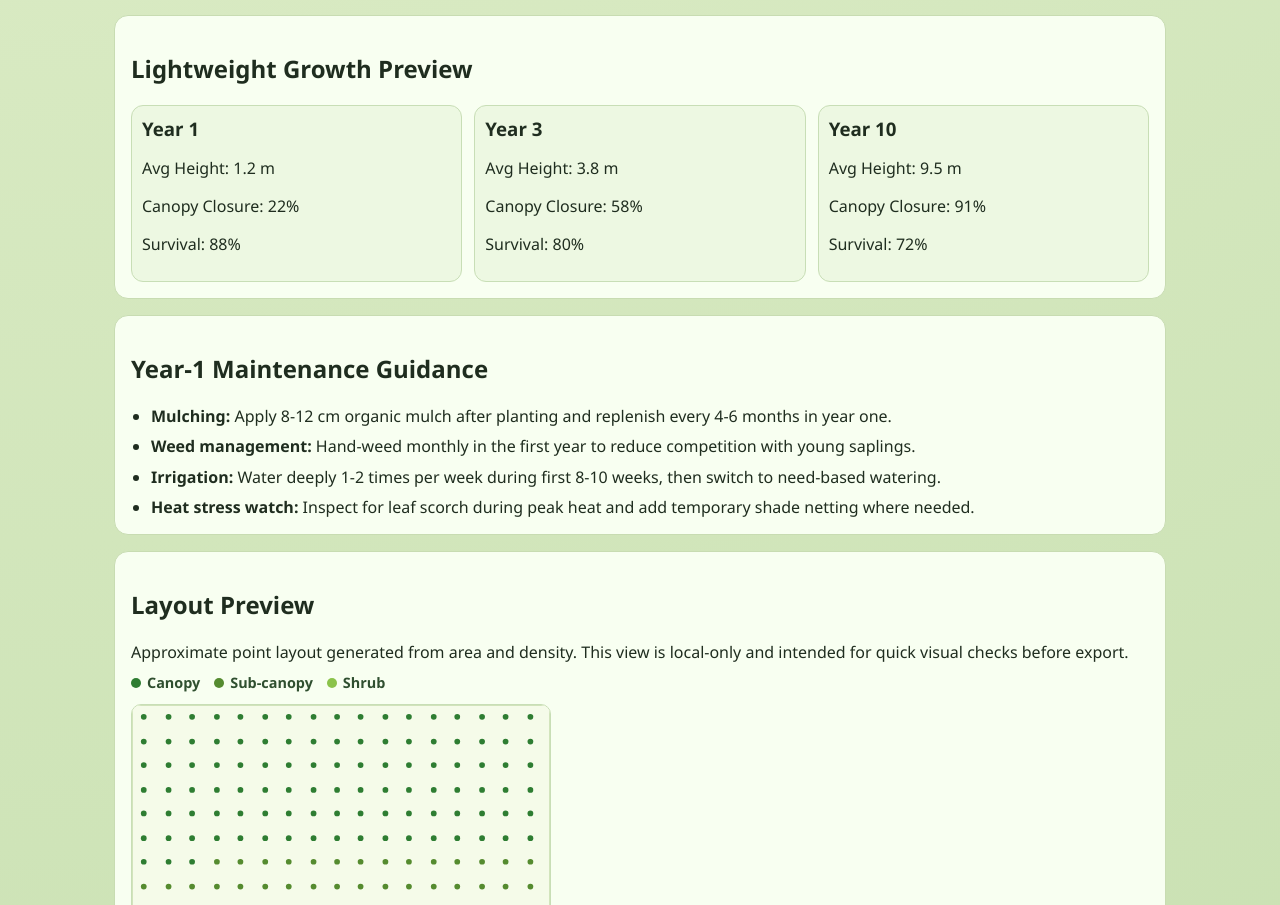
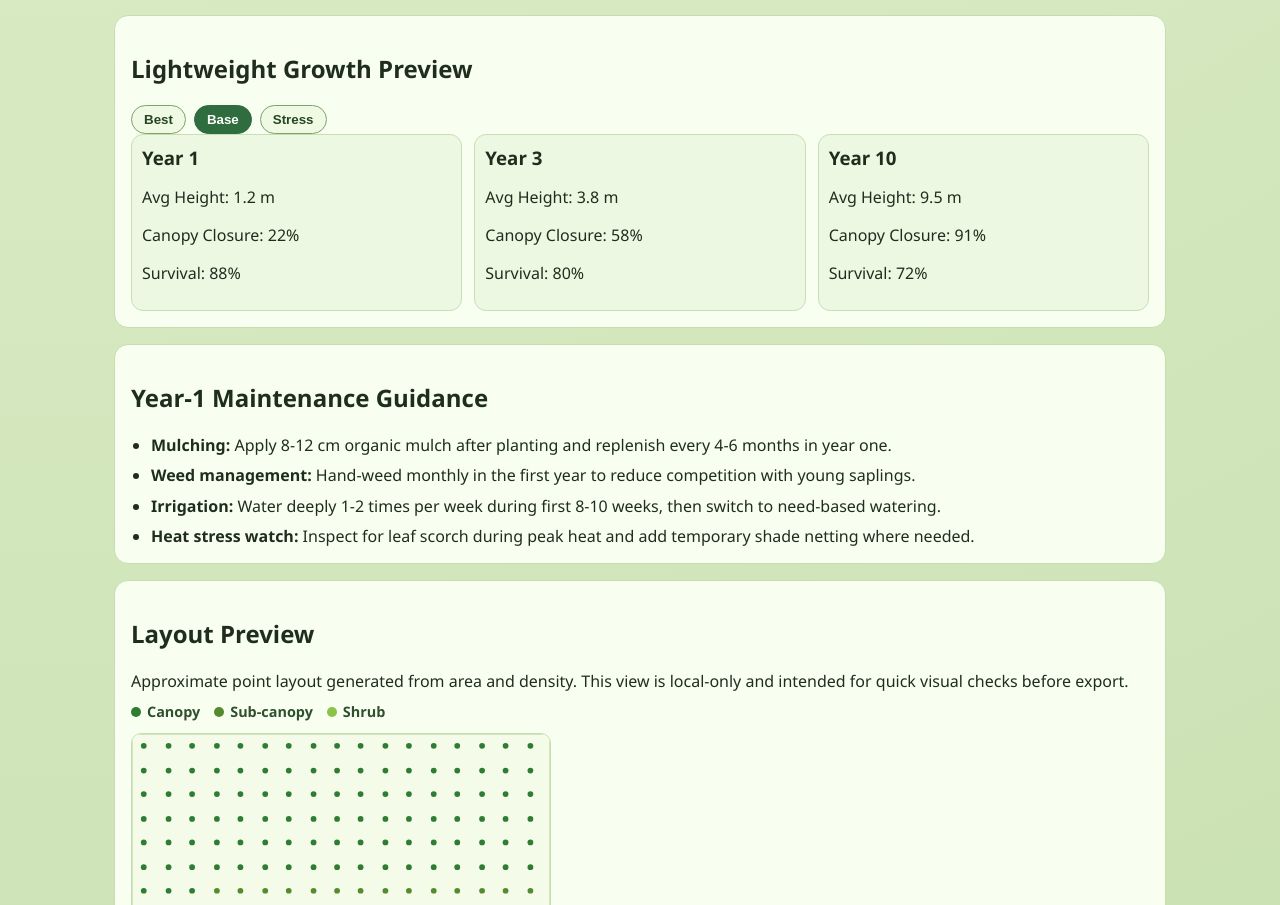
Before and after one commit to sivashankarplaraj/MiyawakiForestPlanning, a React (Vite) app: page / in a window 1280 px wide. Shown: the part 1857-2762 px from the top of the page. Built offline with nearby package versions, Linux system fonts and the light colour scheme.

Commit message:
feat(m2): add best-base-stress simulation mode toggles

```diff
--- a/src/App.tsx
+++ b/src/App.tsx
@@ -29,6 +29,7 @@ const defaultInput: PlanInput = {
 
 const draftStorageKey = "miyawaki-plan-input-v1";
 const previewPointLimit = 1200;
+type SimulationMode = "base" | "best" | "stress";
 
 export default function App() {
   const pilotMetadata = useMemo(() => getPilotMetadata(), []);
@@ -52,6 +53,7 @@ export default function App() {
   const [generatedAt, setGeneratedAt] = useState<string>("");
   const [statusMessage, setStatusMessage] = useState<string>("");
   const [comparePresetId, setComparePresetId] = useState<string>(scenarioPresets[0]?.id ?? "");
+  const [simulationMode, setSimulationMode] = useState<SimulationMode>("base");
 
   const plan = useMemo(() => generatePlan(plannerSpecies, input), [input, plannerSpecies]);
   const layoutPoints = useMemo(() => generateLayoutPoints(plan, input), [plan, input]);
@@ -65,6 +67,22 @@ export default function App() {
   const compareInput = useMemo(() => comparePreset?.input ?? defaultInput, [comparePreset]);
   const comparePlan = useMemo(() => generatePlan(plannerSpecies, compareInput), [plannerSpecies, compareInput]);
   const compareInsight = useMemo(() => buildPlanInsight(comparePlan, compareInput), [comparePlan, compareInput]);
+  const adjustedGrowth = useMemo(() => {
+    if (simulationMode === "base") {
+      return plan.growth;
+    }
+
+    const heightDelta = simulationMode === "best" ? 0.8 : -0.8;
+    const canopyDelta = simulationMode === "best" ? 8 : -12;
+    const survivalDelta = simulationMode === "best" ? 6 : -10;
+
+    return plan.growth.map((stage) => ({
+      ...stage,
+      avgHeightM: Math.max(0.5, Number((stage.avgHeightM + heightDelta).toFixed(1))),
+      canopyClosurePct: Math.max(10, Math.min(98, stage.canopyClosurePct + canopyDelta)),
+      survivalPct: Math.max(30, Math.min(99, stage.survivalPct + survivalDelta))
+    }));
+  }, [plan.growth, simulationMode]);
 
   function layerColor(layer: string): string {
     if (layer === "canopy") {
@@ -435,8 +453,28 @@ export default function App() {
 
       <section className="card growth">
         <h2>Lightweight Growth Preview</h2>
+        <div className="sim-mode-row">
+          <button
+            className={`sim-mode ${simulationMode === "best" ? "active" : ""}`}
+            onClick={() => setSimulationMode("best")}
+          >
+            Best
+          </button>
+          <button
+            className={`sim-mode ${simulationMode === "base" ? "active" : ""}`}
+            onClick={() => setSimulationMode("base")}
+          >
+            Base
+          </button>
+          <button
+            className={`sim-mode ${simulationMode === "stress" ? "active" : ""}`}
+            onClick={() => setSimulationMode("stress")}
+          >
+            Stress
+          </button>
+        </div>
         <div className="growth-grid">
-          {plan.growth.map((stage) => (
+          {adjustedGrowth.map((stage) => (
             <article key={stage.year} className="stage">
               <h3>Year {stage.year}</h3>
               <p>Avg Height: {stage.avgHeightM.toFixed(1)} m</p>
--- a/src/styles.css
+++ b/src/styles.css
@@ -259,6 +259,29 @@ td {
   grid-template-columns: repeat(auto-fit, minmax(180px, 1fr));
 }
 
+.sim-mode-row {
+  margin-top: 8px;
+  display: flex;
+  flex-wrap: wrap;
+  gap: 8px;
+}
+
+.sim-mode {
+  border: 1px solid #7da368;
+  background: #eff9e4;
+  color: #244625;
+  border-radius: 999px;
+  padding: 6px 12px;
+  font-weight: 600;
+  cursor: pointer;
+}
+
+.sim-mode.active {
+  background: #2f6d3e;
+  border-color: #2f6d3e;
+  color: #fff;
+}
+
 .stage {
   background: #edf8e2;
   border: 1px solid #c8deb6;
```
Also changed, not shown: 2 other files (tests, documents, lock files or other folders).
